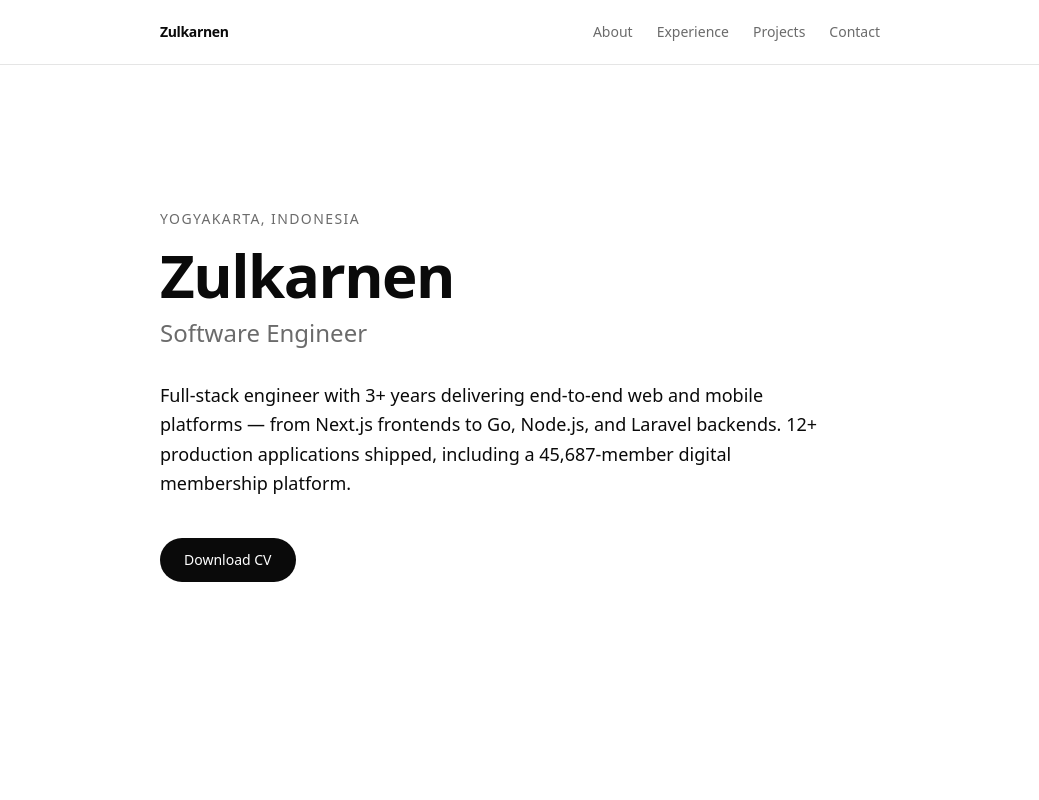
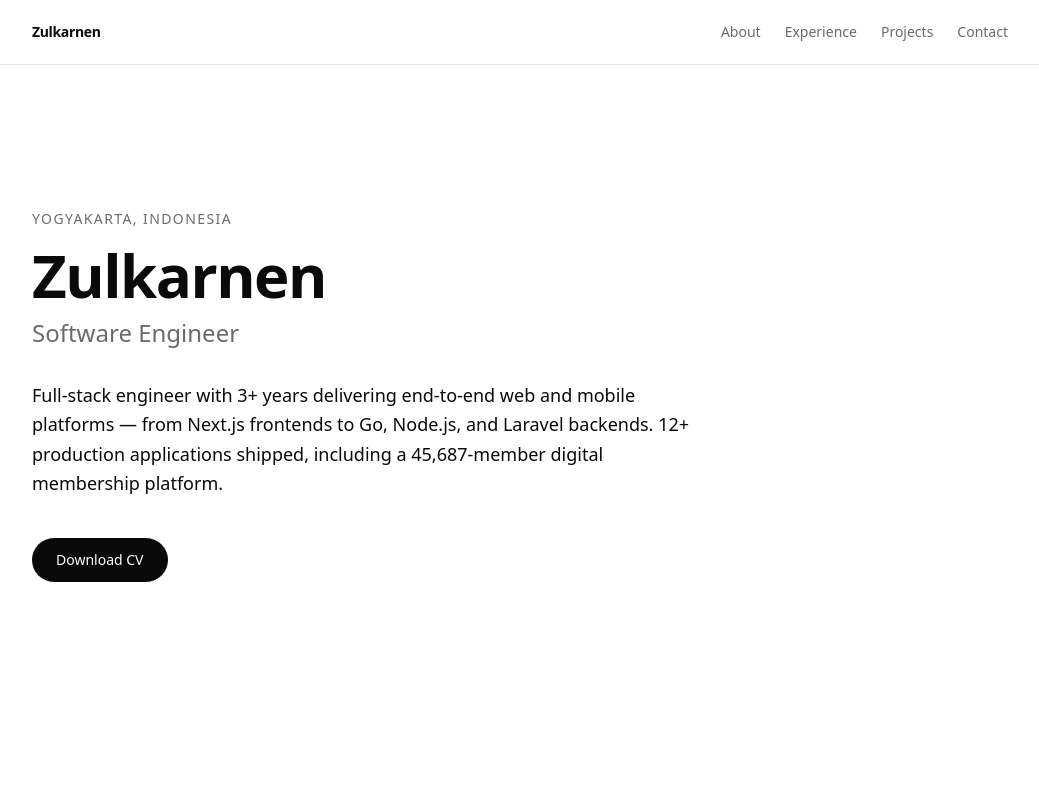
Before and after one commit to zulkarnen-force/cv-public, a Next.js app: page / in a window 1280 px wide. Shown: the top 800 px of the page, without its empty margins (120-1159 px from the left). Built offline with nearby package versions, Linux system fonts and the light colour scheme.

Commit message:
fix: change output to export

```diff
--- a/components/ui/Container.tsx
+++ b/components/ui/Container.tsx
@@ -6,6 +6,6 @@
   className?: string;
 }) {
   return (
-    <div className={`mx-auto w-full max-w-3xl px-6 ${className}`}>{children}</div>
+    <div className={`mx-auto w-full max-w-5xl px-6 ${className}`}>{children}</div>
   );
 }
```
Also changed, not shown: public/dummies-project-cover.png (added).
